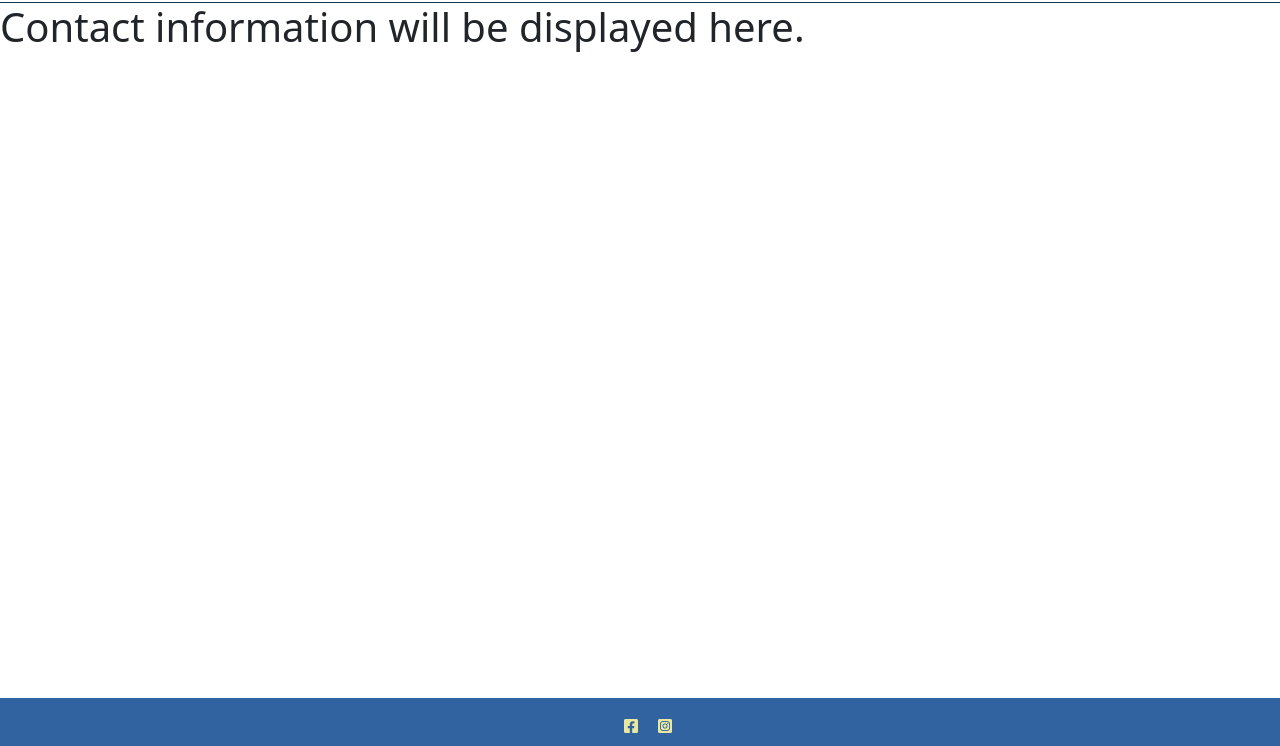
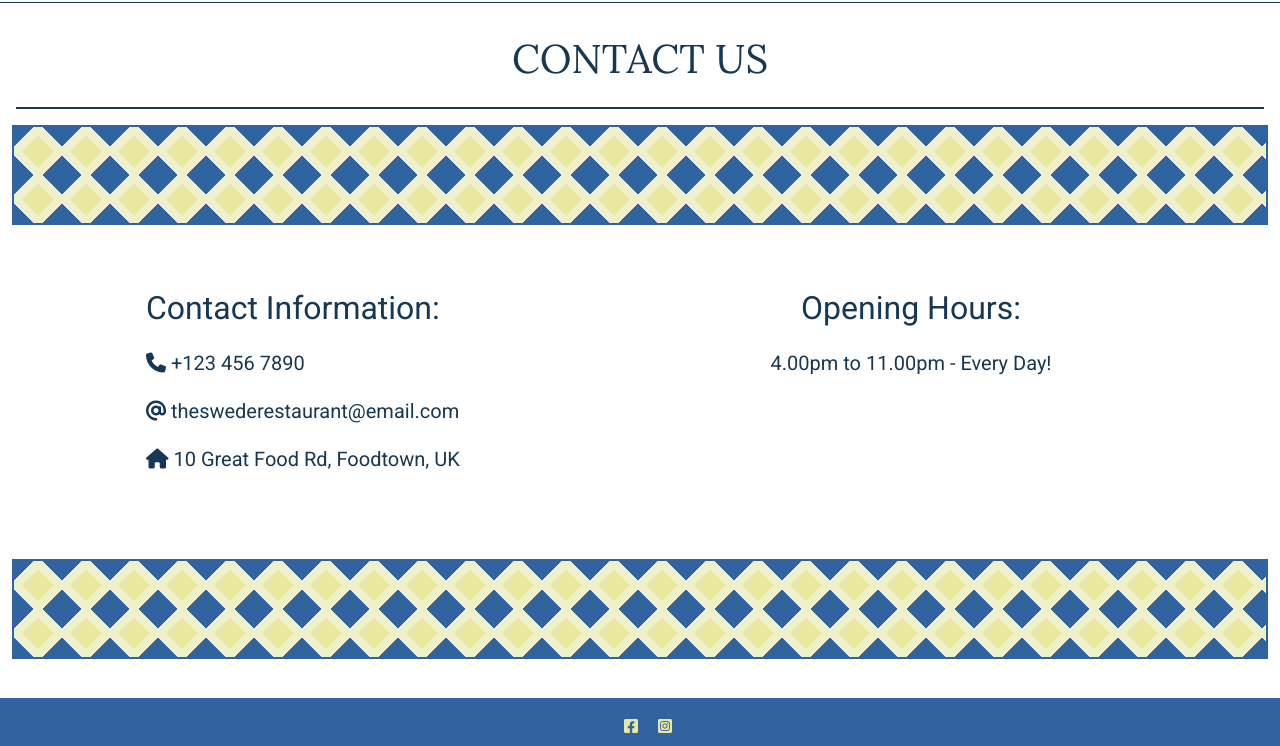
Before and after one commit to gustafsson96/the-swede-restaurant, a Django app: page /contact in a window 1280 px wide. Shown: the part 54-800 px from the top of the page. Run offline with Django 3.2, Linux system fonts and the light colour scheme; some libraries are stand-ins or nearby versions.

Commit message:
Add content and styling to contact.html

```diff
--- a/static/css/style.css
+++ b/static/css/style.css
@@ -85,7 +85,6 @@
 
 .menu-heading {
     font-family: 'Lora', sans-serif, Courier, monospace;
-    font-weight: 700;
     color: var(--darker-blue);
     text-transform: uppercase;
     font-size: 55px;
@@ -112,6 +111,61 @@
     text-align: right;
 }
 
+/* contact page css */
+
+.contact-heading {
+    font-family: 'Lora', sans-serif, Courier, monospace;
+    color: var(--darker-blue);
+    text-transform: uppercase;
+    font-size: 55px;
+    text-align: center;
+    padding: 1rem;
+    margin: 1rem;
+    border-bottom: var(--darker-blue) solid 2px;
+}
+
+#contact-pattern-top {
+    /* background pattern from https: //superdesigner.co/tools/css-backgrounds */
+    border: var(--lighter-blue) solid 2px;
+    background: linear-gradient(-45deg, var(--lighter-blue) 20%, transparent 20% 80%, var(--lighter-blue) 80% 100%), linear-gradient(45deg, var(--lighter-blue) 20%, transparent 20% 80%, var(--lighter-blue) 80% 100%), linear-gradient(-45deg, var(--lighter-yellow) 33%, transparent 33% 66%, var(--lighter-yellow) 66%), linear-gradient(45deg, transparent 33%, var(--darker-yellow) 33% 66%, transparent 66%);
+    background-size: 3em 3em;
+    background-color: var(--lighter-yellow);
+    opacity: 1
+}
+
+#contact-information {
+    font-family: 'Roboto', sans-serif, Courier, monospace;
+    color: var(--darker-blue);
+}
+
+#contact-information h2 {
+    margin-bottom: 1.5rem;
+}
+
+#contact-information h5 {
+    margin-bottom: 1.5rem;
+}
+
+#opening-hours {
+    font-family: 'Roboto', sans-serif, Courier, monospace;
+    color: var(--darker-blue);
+    text-align: center;
+}
+
+#opening-hours h2 {
+    margin-bottom: 1.5rem;
+}
+
+#contact-pattern-bottom {
+    /* background pattern from https: //superdesigner.co/tools/css-backgrounds */
+    border: var(--lighter-blue) solid 2px;
+    background: linear-gradient(-45deg, var(--lighter-blue) 20%, transparent 20% 80%, var(--lighter-blue) 80% 100%), linear-gradient(45deg, var(--lighter-blue) 20%, transparent 20% 80%, var(--lighter-blue) 80% 100%), linear-gradient(-45deg, var(--lighter-yellow) 33%, transparent 33% 66%, var(--lighter-yellow) 66%), linear-gradient(45deg, transparent 33%, var(--darker-yellow) 33% 66%, transparent 66%);
+    background-size: 3em 3em;
+    background-color: var(--lighter-yellow);
+    opacity: 1;
+    margin-bottom: 2rem;
+}
+
 /* footer css */
 
 #footer {
--- a/templates/contact.html
+++ b/templates/contact.html
@@ -1,5 +1,38 @@
-{% extends 'base.html' %} {% block content %}
+{% extends 'base.html' %}
 
-<h1>Contact information will be displayed here.</h1>
+{% block content %}
+
+<div class="contact-heading">
+    <h1>Contact Us</h1>
+</div>
+<div class="container-fluid">
+    <div class="row justify-content-center m-auto">
+        <div class="col-12 p-5" id="contact-pattern-top">
+        </div>
+    </div>
+</div>
+<div class="container">
+    <div class="row justify-content-center m-3">
+        <div class="col-6 p-5" id="contact-information">
+            <h2>Contact Information:</h2>
+            <h5><i class="fa-solid fa-phone"></i>  +123 456 7890</h5>
+            <h5><i class="fa-solid fa-at"></i>  theswederestaurant@email.com</h5>
+            <h5><i class="fa-solid fa-house"></i>  10 Great Food Rd, Foodtown, UK</h5>
+        </div>
+        <div class="col-6 p-5" id="opening-hours">
+            <h2>Opening Hours:</h2>
+            <h5>
+                4.00pm to 11.00pm - Every Day!
+            </h5>
+        </div>
+    </div>
+</div>
+<div class="container-fluid">
+        <div class="row justify-content-center m-auto">
+            <div class="col-12 p-5" id="contact-pattern-bottom">
+        </div>
+    </div>
+</div>
+
 
 {% endblock %}
```
